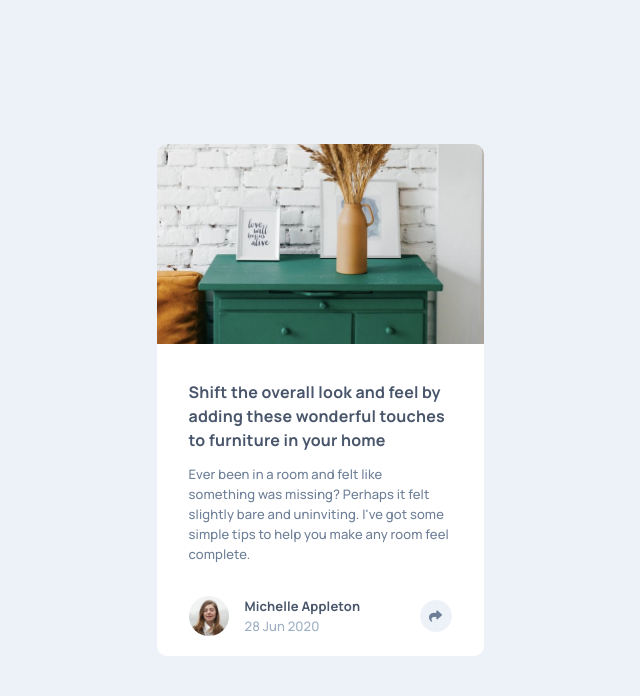
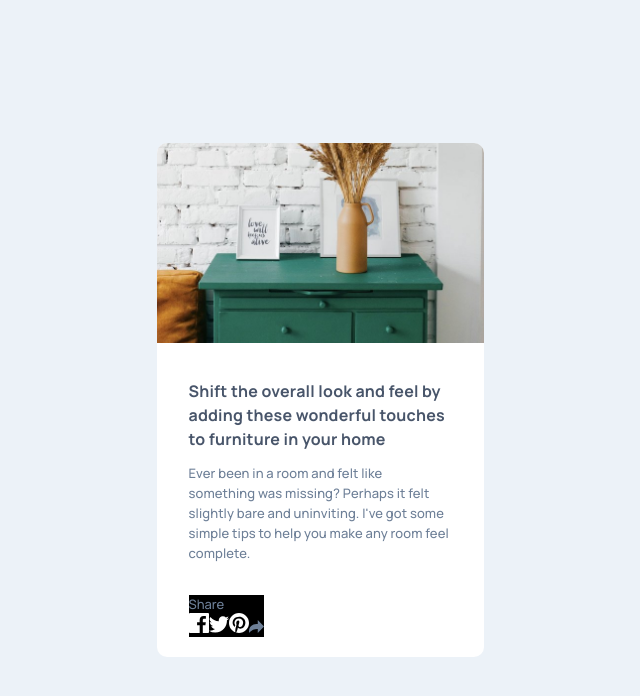
Before and after one commit to newbpydev/12-article-preview-component-react-ts-scss, a React (Vite) app: page / in a window 1280 px wide. Both pictures are taken after a click on the button "click to share on social media". Shown: the top 696 px of the page, without its empty margins (320-960 px from the left). Built offline with nearby package versions, Linux system fonts and the light colour scheme.

Commit message:
feat(ArticlePreview.tsx): add share button functionality to show/hide social media links feat(SocialPopUp.tsx): add onClickHandler prop to close the popup when share button is clicked

```diff
--- a/src/components/ArticlePreview/ArticlePreview.tsx
+++ b/src/components/ArticlePreview/ArticlePreview.tsx
@@ -1,4 +1,4 @@
-import React from "react";
+import React, { MouseEventHandler, useState } from "react";
 import SocialPopUp from "../SocialPopUp/SocialPopUp";
 
 import drawer from "../../assets/images/drawers.jpg";
@@ -9,6 +9,39 @@ import styles from "./ArticlePreview.module.scss";
 
 export default function ArticlePreview() {
   // * SCRIPT
+  const [shareButtonIsActive, setShareButtonIsActive] = useState(false);
+
+  const handleClick: MouseEventHandler = (e) => {
+    setShareButtonIsActive(!shareButtonIsActive);
+  };
+
+  const renderAuthor = (
+    <>
+      <picture className={styles["article-card__avatar-frame"]}>
+        <img
+          className={styles["article-card__avatar-img"]}
+          src={avatar}
+          alt="image of the author"
+        />
+      </picture>
+
+      <div className={styles["article-card__author-info"]}>
+        <h3 className={styles["article-card__author-name"]}>
+          Michelle Appleton
+        </h3>
+        <p className={styles["article-card__date"]}>28 Jun 2020</p>
+      </div>
+
+      <button
+        className={styles["article-card__share-button"]}
+        title="click to share on social media"
+        onClick={handleClick}
+      >
+        <i className="fa-solid fa-share"></i>
+      </button>
+    </>
+  );
+
   return (
     // * TEMPLATE
     <article className={styles["article-card"]}>
@@ -32,7 +65,13 @@ export default function ArticlePreview() {
         </p>
 
         <div className={styles["article-card__published-info"]}>
-          <picture className={styles["article-card__avatar-frame"]}>
+          {shareButtonIsActive ? (
+            <SocialPopUp onClickHandler={handleClick} />
+          ) : (
+            renderAuthor
+          )}
+
+          {/* <picture className={styles["article-card__avatar-frame"]}>
             <img
               className={styles["article-card__avatar-img"]}
               src={avatar}
@@ -52,7 +91,7 @@ export default function ArticlePreview() {
             title="click to share on social media"
           >
             <i className="fa-solid fa-share"></i>
-          </button>
+          </button> */}
 
           {/* share button */}
           {/* <SocialPopUp /> */}
--- a/src/components/SocialPopUp/SocialPopUp.module.scss
+++ b/src/components/SocialPopUp/SocialPopUp.module.scss
@@ -0,0 +1,3 @@
+.social-popup {
+  background-color: black;
+}
--- a/src/components/SocialPopUp/SocialPopUp.tsx
+++ b/src/components/SocialPopUp/SocialPopUp.tsx
@@ -1,19 +1,24 @@
-import React from "react";
+import React, { MouseEventHandler } from "react";
 import facebookLogo from "../../assets/images/icon-facebook.svg";
 import twitterLogo from "../../assets/images/icon-twitter.svg";
 import pinterestLogo from "../../assets/images/icon-pinterest.svg";
 import shareIcon from "../../assets/images/icon-share.svg";
 
-import "./SocialPopUp.module.scss";
+import styles from "./SocialPopUp.module.scss";
 
-export default function SocialPopUp() {
+//* Types
+interface Props {
+  onClickHandler: MouseEventHandler;
+}
+
+export default function SocialPopUp({ onClickHandler }: Props) {
   return (
-    <div className="social-pop-up">
-      <h2 className="social-pop-up__heading">Share</h2>
+    <div className={styles["social-popup"]}>
+      <h2 className={styles["social-popup__heading"]}>Share</h2>
 
       <a
         href="https://facebook.com"
-        className="social-pop-up__social-link"
+        className={styles["social-popup__social-link"]}
         aria-label="click to share on facebook"
         target="blank"
       >
@@ -22,7 +27,7 @@ export default function SocialPopUp() {
 
       <a
         href="https://twitter.com"
-        className="social-pop-up__social-link"
+        className={styles["social-popup__social-link"]}
         aria-label="click to share on twitter"
         target="blank"
       >
@@ -31,14 +36,14 @@ export default function SocialPopUp() {
 
       <a
         href="https://pinterest.com"
-        className="social-pop-up__social-link"
+        className={styles["social-popup__social-link"]}
         aria-label="click to share on pinterest"
         target="blank"
       >
         <img src={pinterestLogo} alt="pinterest icon link" />
       </a>
 
-      <a href="#">
+      <a href="#" onClick={onClickHandler}>
         <img src={shareIcon} alt="Share icon" />
       </a>
     </div>
```
